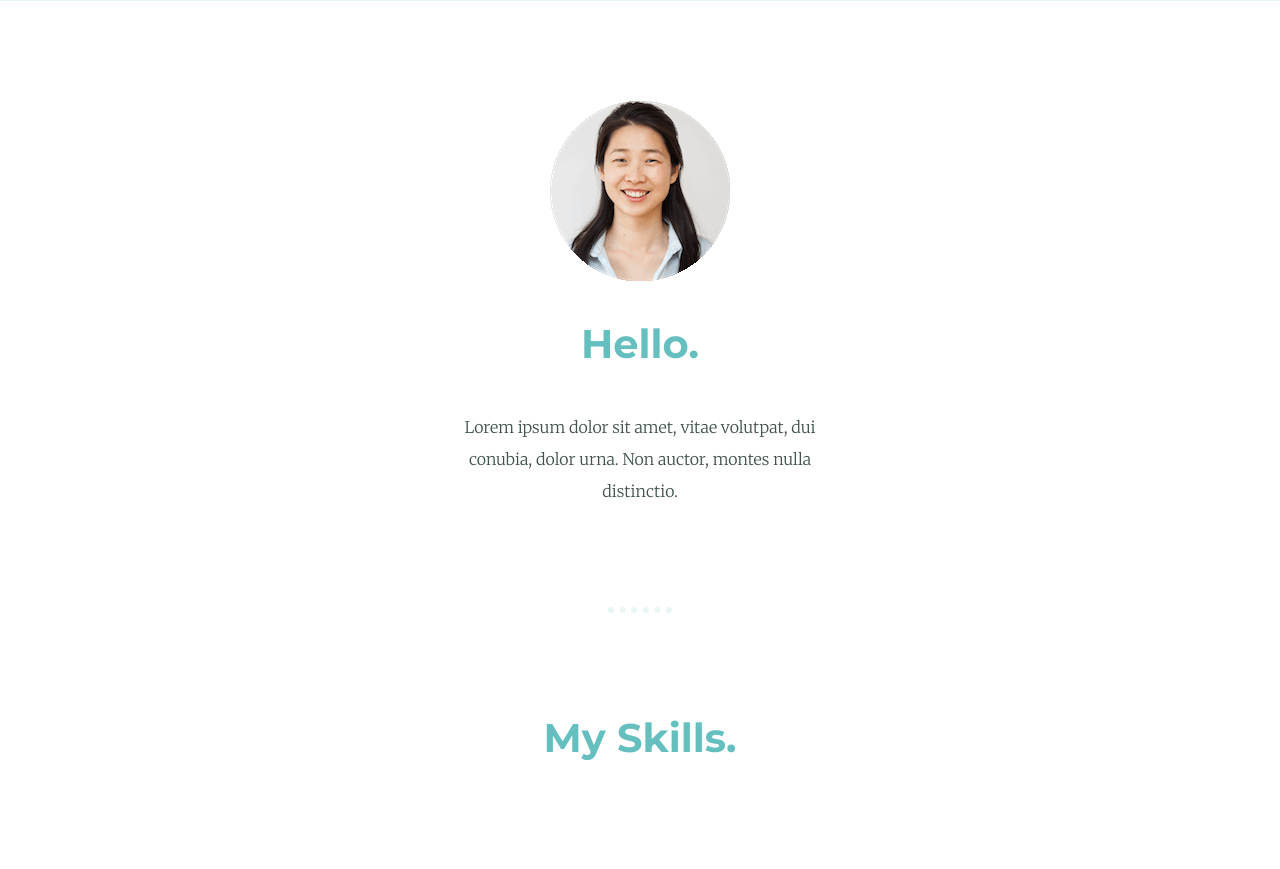
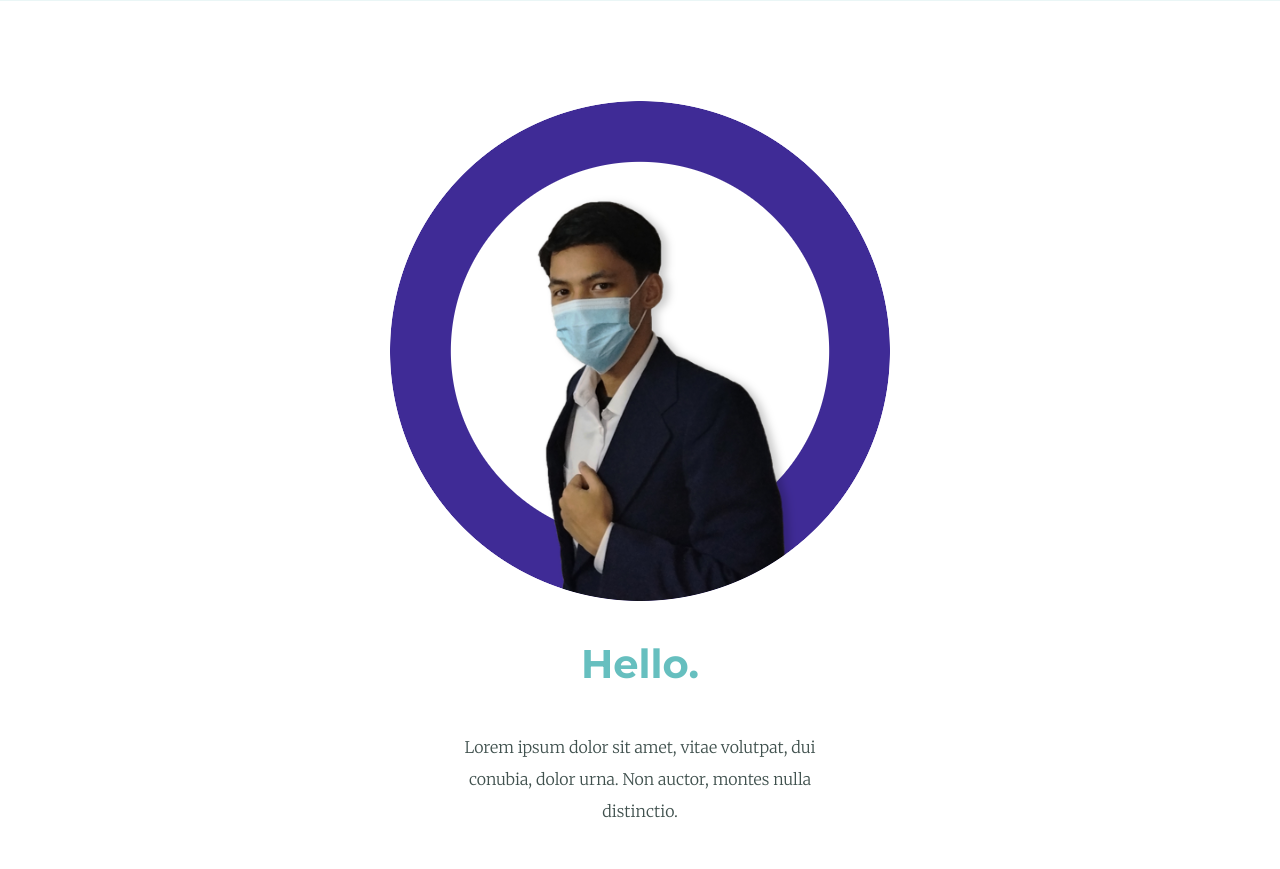
Before and after one commit to MuhammadFikri-main/MySite-Bootcamp, a plain HTML site: page index.html in a window 1280 px wide. Shown: the part 815-1684 px from the top of the page. Drawn offline with Linux system fonts and the light colour scheme.

Commit message:
Update index.html

```diff
--- a/index.html
+++ b/index.html
@@ -23,7 +23,7 @@
   </div>
   <div class="middle-container">
     <div class="profile">
-      <img src="images/angela.png" alt="">
+      <img src="images/profile-pic.png" alt="">
       <h2>Hello.</h2>
       <p class="intro">Lorem ipsum dolor sit amet, vitae volutpat, dui conubia, dolor urna. Non auctor, montes nulla distinctio.</p>
     </div>
```
